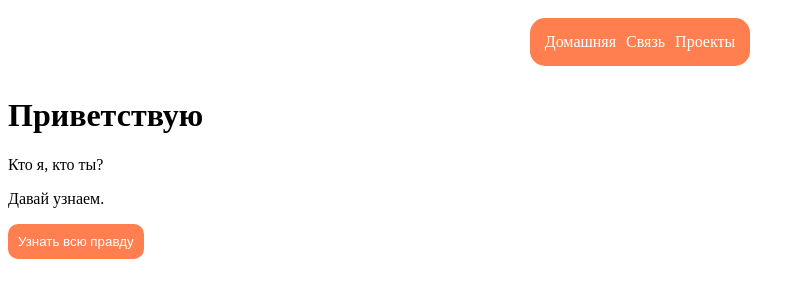
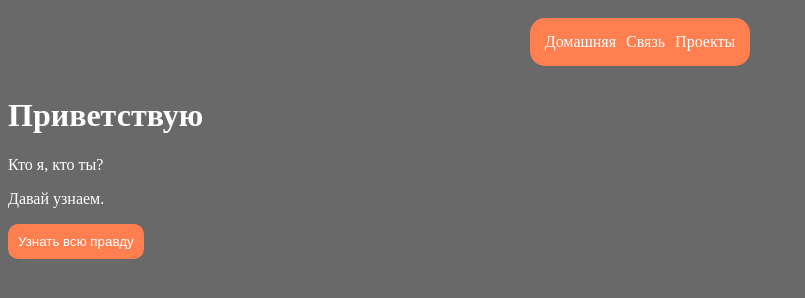
Before and after one commit to leXaCoding/Test-site, a plain HTML site: page index.html in a window 1280 px wide. Shown: the whole page, without its empty margins (0-805 px from the left). Drawn offline with Linux system fonts and the light colour scheme.

Commit message:
changed color

```diff
--- a/style.css
+++ b/style.css
@@ -18,6 +18,8 @@
 body {
     display: flex;
     flex-direction: column;
+    color: white;
+    background-color: dimgray;
 }
 
 #knowledgebutton {
```
